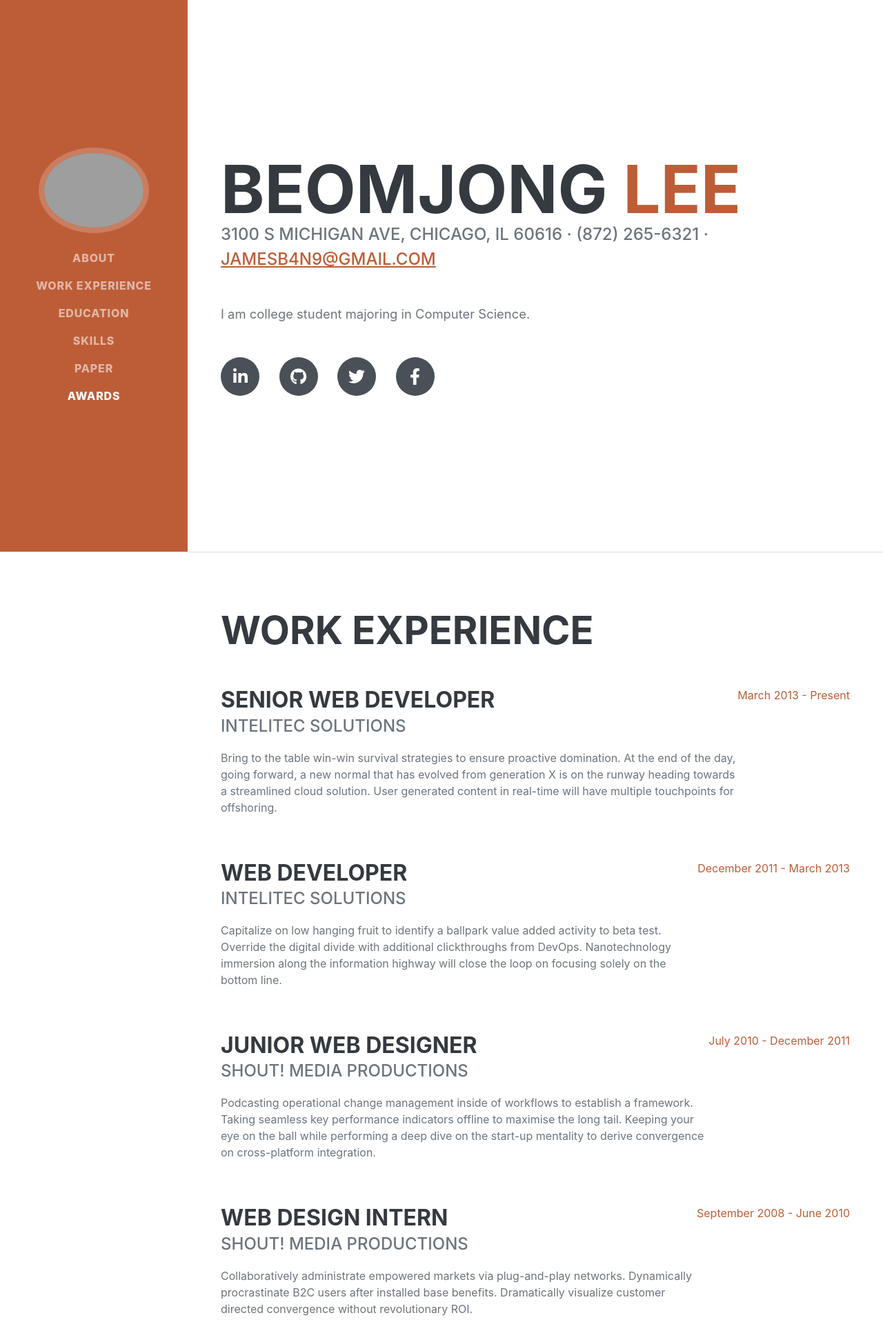
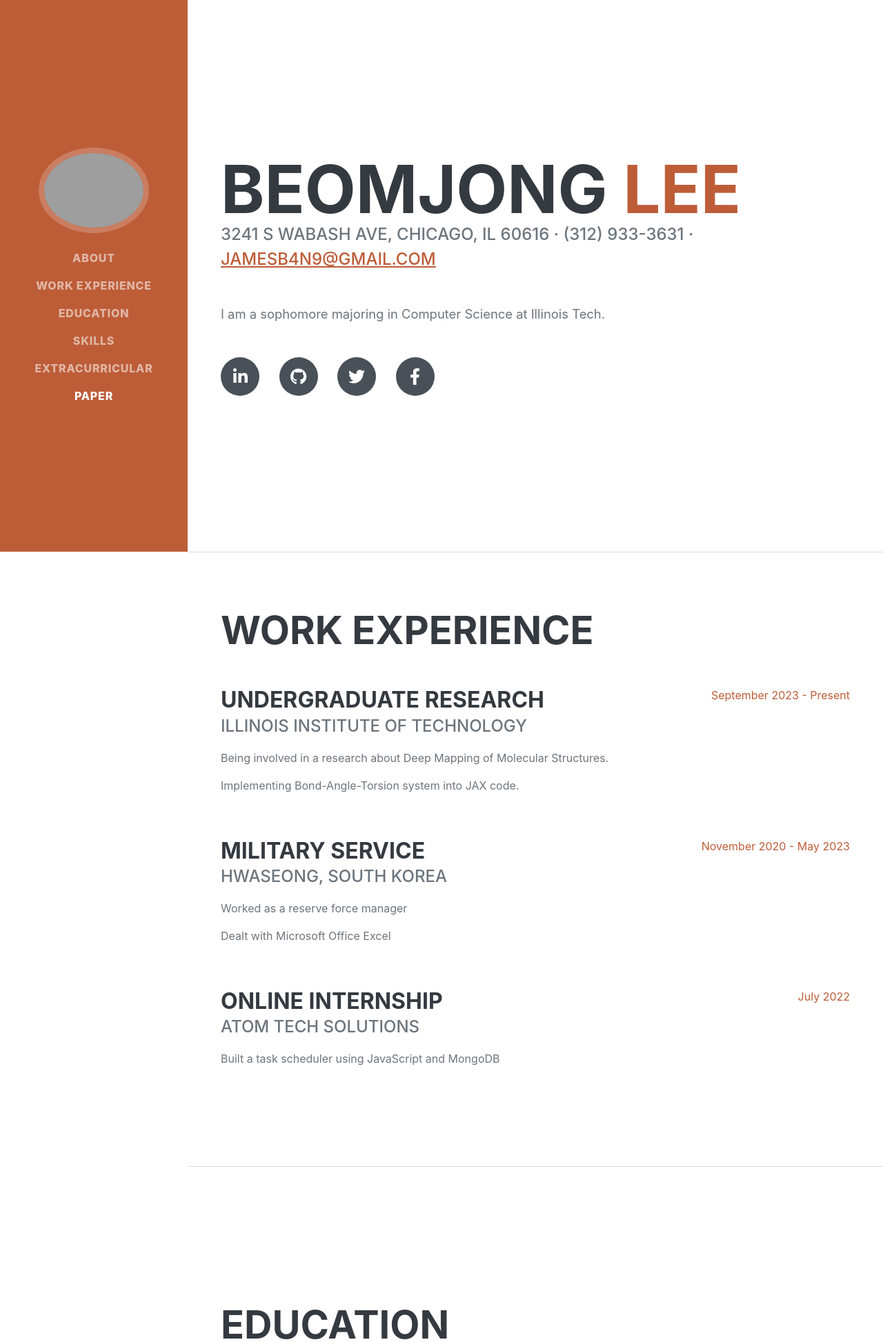
Before and after one commit to blee46/beomjonglee-resume-website, a Flask app: page / in a window 1280 px wide. Shown: the top 1946 px of the page at 69% size. Run offline with Flask 3, Linux system fonts and the light colour scheme; some libraries are stand-ins or nearby versions; some web fonts are replaced; grey boxes are pictures that could not be loaded.

Commit message:
Revised version of my digital resume

```diff
--- a/templates/index.html
+++ b/templates/index.html
@@ -29,8 +29,8 @@
                     <li class="nav-item"><a class="nav-link js-scroll-trigger" href="#experience">Work Experience</a></li>
                     <li class="nav-item"><a class="nav-link js-scroll-trigger" href="#education">Education</a></li>
                     <li class="nav-item"><a class="nav-link js-scroll-trigger" href="#skills">Skills</a></li>
-                    <li class="nav-item"><a class="nav-link js-scroll-trigger" href="#interests">Paper</a></li>
-                    <li class="nav-item"><a class="nav-link js-scroll-trigger" href="#awards">Awards</a></li>
+                    <li class="nav-item"><a class="nav-link js-scroll-trigger" href="#extracurricular">Extracurricular</a></li>
+                    <li class="nav-item"><a class="nav-link js-scroll-trigger" href="#paper">Paper</a></li>
                 </ul>
             </div>
         </nav>
@@ -44,10 +44,10 @@
                         <span class="text-primary">Lee</span>
                     </h1>
                     <div class="subheading mb-5">
-                        3100 S Michigan Ave, Chicago, IL 60616 · (872) 265-6321 ·
+                        3241 S Wabash Ave, Chicago, IL 60616 · (312) 933-3631 ·
                         <a href="mailto:name@email.com">jamesb4n9@gmail.com</a>
                     </div>
-                    <p class="lead mb-5">I am college student majoring in Computer Science. </p>
+                    <p class="lead mb-5">I am a sophomore majoring in Computer Science at Illinois Tech. </p>
                     <div class="social-icons">
                         <a class="social-icon" href="#!"><i class="fab fa-linkedin-in"></i></a>
                         <a class="social-icon" href="#!"><i class="fab fa-github"></i></a>
@@ -63,35 +63,30 @@
                     <h2 class="mb-5">Work Experience</h2>
                     <div class="d-flex flex-column flex-md-row justify-content-between mb-5">
                         <div class="flex-grow-1">
-                            <h3 class="mb-0">Senior Web Developer</h3>
-                            <div class="subheading mb-3">Intelitec Solutions</div>
-                            <p>Bring to the table win-win survival strategies to ensure proactive domination. At the end of the day, going forward, a new normal that has evolved from generation X is on the runway heading towards a streamlined cloud solution. User generated content in real-time will have multiple touchpoints for offshoring.</p>
+                            <h3 class="mb-0">Undergraduate Research</h3>
+                            <div class="subheading mb-3">Illinois Institute of Technology</div>
+                            <p>Being involved in a research about Deep Mapping of Molecular Structures. </p>
+                          <p>Implementing Bond-Angle-Torsion system into JAX code.</p>
                         </div>
-                        <div class="flex-shrink-0"><span class="text-primary">March 2013 - Present</span></div>
+                        <div class="flex-shrink-0"><span class="text-primary">September 2023 - Present</span></div>
                     </div>
                     <div class="d-flex flex-column flex-md-row justify-content-between mb-5">
                         <div class="flex-grow-1">
-                            <h3 class="mb-0">Web Developer</h3>
-                            <div class="subheading mb-3">Intelitec Solutions</div>
-                            <p>Capitalize on low hanging fruit to identify a ballpark value added activity to beta test. Override the digital divide with additional clickthroughs from DevOps. Nanotechnology immersion along the information highway will close the loop on focusing solely on the bottom line.</p>
+                            <h3 class="mb-0">Military service</h3>
+                            <div class="subheading mb-3">Hwaseong, South Korea</div>
+                            <p>Worked as a reserve force manager</p>
+                          <p>Dealt with Microsoft Office Excel</p>
                         </div>
-                        <div class="flex-shrink-0"><span class="text-primary">December 2011 - March 2013</span></div>
+                        <div class="flex-shrink-0"><span class="text-primary">November 2020 - May 2023</span></div>
                     </div>
                     <div class="d-flex flex-column flex-md-row justify-content-between mb-5">
                         <div class="flex-grow-1">
-                            <h3 class="mb-0">Junior Web Designer</h3>
-                            <div class="subheading mb-3">Shout! Media Productions</div>
-                            <p>Podcasting operational change management inside of workflows to establish a framework. Taking seamless key performance indicators offline to maximise the long tail. Keeping your eye on the ball while performing a deep dive on the start-up mentality to derive convergence on cross-platform integration.</p>
+                            <h3 class="mb-0">Online Internship</h3>
+                            <div class="subheading mb-3">Atom Tech solutions</div>
+                            <p>Built a task scheduler using JavaScript and MongoDB</p>
                         </div>
-                        <div class="flex-shrink-0"><span class="text-primary">July 2010 - December 2011</span></div>
+                        <div class="flex-shrink-0"><span class="text-primary">July 2022</span></div>
                     </div>
-                    <div class="d-flex flex-column flex-md-row justify-content-between">
-                        <div class="flex-grow-1">
-                            <h3 class="mb-0">Web Design Intern</h3>
-                            <div class="subheading mb-3">Shout! Media Productions</div>
-                            <p>Collaboratively administrate empowered markets via plug-and-play networks. Dynamically procrastinate B2C users after installed base benefits. Dramatically visualize customer directed convergence without revolutionary ROI.</p>
-                        </div>
-                        <div class="flex-shrink-0"><span class="text-primary">September 2008 - June 2010</span></div>
                     </div>
                 </div>
             </section>
@@ -103,7 +98,7 @@
                     <div class="d-flex flex-column flex-md-row justify-content-between mb-5">
                         <div class="flex-grow-1">
                             <h3 class="mb-0">Illinois Institute of Technology</h3>
-                            <div class="subheading mb-3">Bachelor of Science</div>
+                            <div class="subheading mb-3">Pursing degree in Bachelor of Science</div>
                             <div>Computer Science</div>
                             <p>GPA: 3.90</p>
                         </div>
@@ -113,7 +108,6 @@
                         <div class="flex-grow-1">
                             <h3 class="mb-0">Byeongjeom High School</h3>
                             <div class="subheading mb-3">.</div>
-                            <p>GPA: 2.50</p>
                         </div>
                         <div class="flex-shrink-0"><span class="text-primary">March 2016 - January 2019</span></div>
                     </div>
@@ -128,15 +122,13 @@
                     <ul class="list-inline dev-icons">
                         <li class="list-inline-item"><i class="fab fa-html5"></i></li>
                         <li class="list-inline-item"><i class="fab fa-css3-alt"></i></li>
-                        <li class="list-inline-item"><i class="fab fa-js-square"></i></li>
                         <li class="list-inline-item"><i class="fab fa-python"></i></li>
                         <li class="list-inline-item"><i class="fab fa-java"></i></li>
-                        <li class="list-inline-item"><i class="fab fa-ethereum"></i></li>
                       <li class="list-inline-item"><i class="fab fa-git"></i></li>
                        <li class="list-inline-item"><i class="fab fa-github"></i></li>
 
                     </ul>
-                    <div class="subheading mb-3">Other software skills</div>
+                    <div class="subheading mb-3">Other skills</div>
                     <ul class="fa-ul mb-0">
                         <li>
                             <span class="fa-li"><i class="fas fa-check"></i></span>
@@ -144,71 +136,75 @@
                         </li>
                         <li>
                             <span class="fa-li"><i class="fas fa-check"></i></span>
-                            Google Slides
+                            Research
                         </li>
                         <li>
                             <span class="fa-li"><i class="fas fa-check"></i></span>
-                            Microsoft Office Powerpoint
+                            Microsoft Office Powerpoint & Google Slides
                         </li>
                         <li>
                             <span class="fa-li"><i class="fas fa-check"></i></span>
-                            Microsoft Office Word
+                            Leadership
                         </li>
                     </ul>
                 </div>
             </section>
             <hr class="m-0" />
-            <!-- Interests-->
-            <section class="resume-section" id="interests">
+            <!-- Extracurricular Activities-->
+            <section class="resume-section" id="extracurricular">
                 <div class="resume-section-content">
                     <h2 class="mb-5">Extracurricular Activities</h2>
-                    <p>ACM(Association for Computing and Machinary)</p>
-                    <p class="mb-0">Cyber Hawks</p>
+                    <h3>ACM(Association for Computing and Machinary)</h3>
+                    <p class="mb-0">Participated in a seminar about Image and Video Analysis in machine learning</p>
+                    <p></p>
+                    <p></p>
+                    <h3>Cyber Hawks</h3>
+                    <p class="mb-0">Had hands-on cyber security training through real-world scenarios through Try Hack Me website</p>
                 </div>
             </section>
             <hr class="m-0" />
-            <!-- Awards-->
-            <section class="resume-section" id="awards">
+            <!-- Papers -->
+            <section class="resume-section" id="paper">
                 <div class="resume-section-content">
-                    <h2 class="mb-5">Awards & Certifications</h2>
+                    <h2 class="mb-5">Paper</h2>
                     <ul class="fa-ul mb-0">
                         <li>
                             <span class="fa-li"><i class="fas fa-trophy text-warning"></i></span>
-                            Google Analytics Certified Developer
+
                         </li>
                         <li>
                             <span class="fa-li"><i class="fas fa-trophy text-warning"></i></span>
-                            Mobile Web Specialist - Google Certification
+
                         </li>
                         <li>
                             <span class="fa-li"><i class="fas fa-trophy text-warning"></i></span>
-                            1
-                            <sup>st</sup>
-                            Place - Illinois Institute of Technology - Emerging Tech Competition 2009
+
+                            <sup></sup>
+
                         </li>
                         <li>
                             <span class="fa-li"><i class="fas fa-trophy text-warning"></i></span>
-                            1
-                            <sup>st</sup>
-                            Place - Illinois Institute of Technology - Adobe Creative Jam 2008 (UI Design Category)
+
+                            <sup></sup>
+
                         </li>
                         <li>
                             <span class="fa-li"><i class="fas fa-trophy text-warning"></i></span>
-                            2
-                            <sup>nd</sup>
-                            Place - Illinois Institute of Technology - Emerging Tech Competition 2008
+
+                            <sup></sup>
+
                         </li>
                         <li>
                             <span class="fa-li"><i class="fas fa-trophy text-warning"></i></span>
-                            1
-                            <sup>st</sup>
-                            Place - Byeongjeom High School - Hackathon 2006
+
+                            <sup></sup>
+
                         </li>
                         <li>
                             <span class="fa-li"><i class="fas fa-trophy text-warning"></i></span>
-                            3
-                            <sup>rd</sup>
-                            Place - Byeongjeom High School - Hackathon 2005
+
+                            <sup></sup>
+
                         </li>
                     </ul>
                 </div>
```
